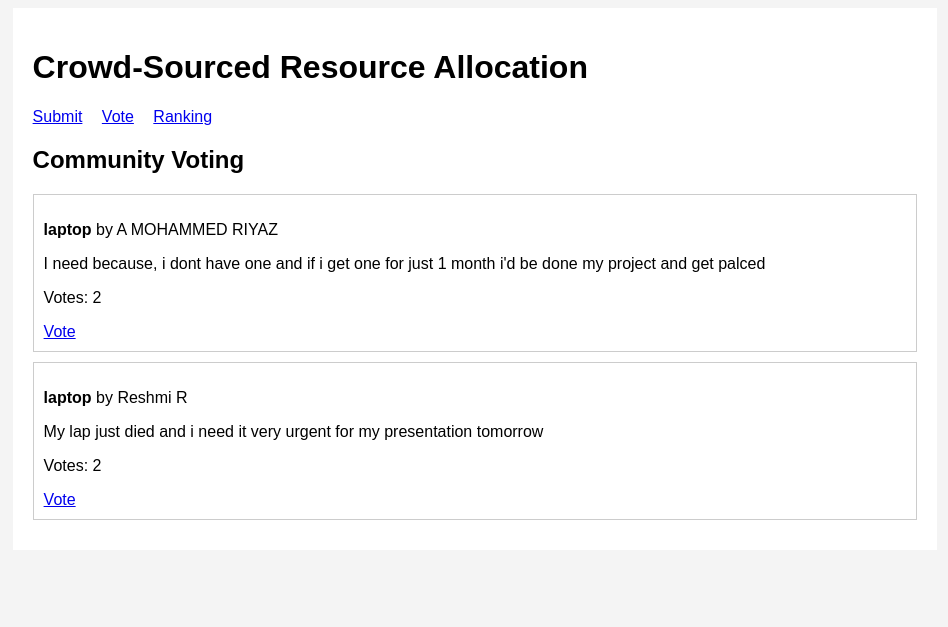
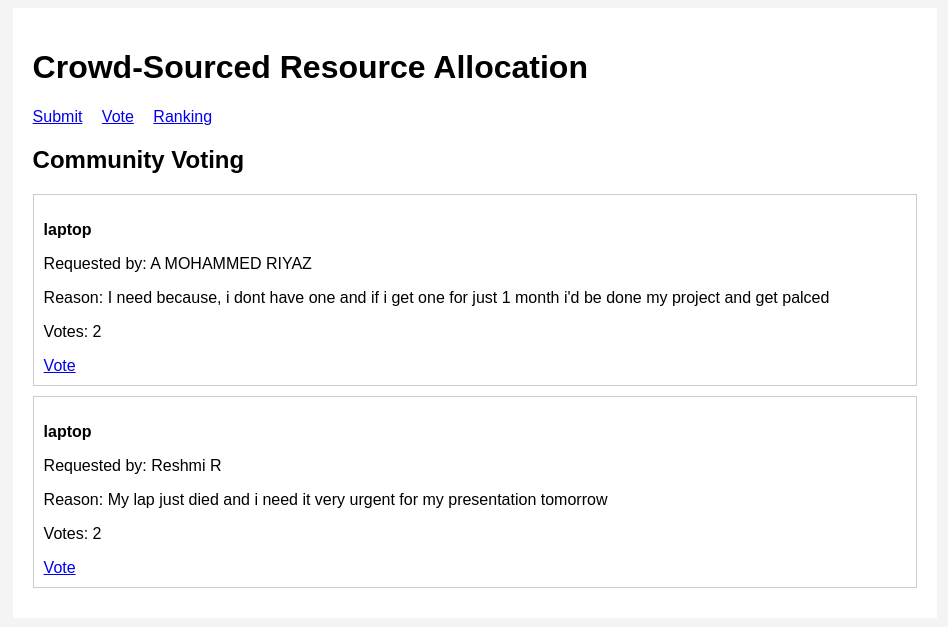
Before and after one commit to Riyaz2815-Mohammed/crowdresourceallocation, a Flask app: page /vote in a window 1280 px wide. Shown: the top 627 px of the page, without its empty margins (165-1113 px from the left). Run offline with Flask 3, Linux system fonts and the light colour scheme.

Commit message:
Remaining are modified

```diff
--- a/templates/submit.html
+++ b/templates/submit.html
@@ -6,6 +6,8 @@
 <form method="POST">
     <input name="name" placeholder="Your Name" required>
     <input name="resource" placeholder="Resource Needed" required>
+    <label>Urgency (1 = Low, 5 = High)</label>
+    <input type="number" name="urgency" min="1" max="5" required>
     <textarea name="reason" placeholder="Reason" required></textarea>
     <button type="submit">Submit</button>
 </form>
--- a/templates/vote.html
+++ b/templates/vote.html
@@ -1,14 +1,15 @@
-{% extends 'base.html' %}
-{% block title %}Vote{% endblock %}
+{% extends "base.html" %}
 
 {% block content %}
 <h2>Community Voting</h2>
 
 {% for r in requests %}
 <div class="card">
-    <p><b>{{ r.resource }}</b> by {{ r.name }}</p>
-    <p>{{ r.reason }}</p>
+    <p><b>{{ r.resource }}</b></p>
+    <p>Requested by: {{ r.name }}</p>
+    <p>Reason: {{ r.reason }}</p>
     <p>Votes: {{ r.votes|length }}</p>
+
     <a href="/vote/{{ r.id }}">Vote</a>
 </div>
 {% endfor %}
```
